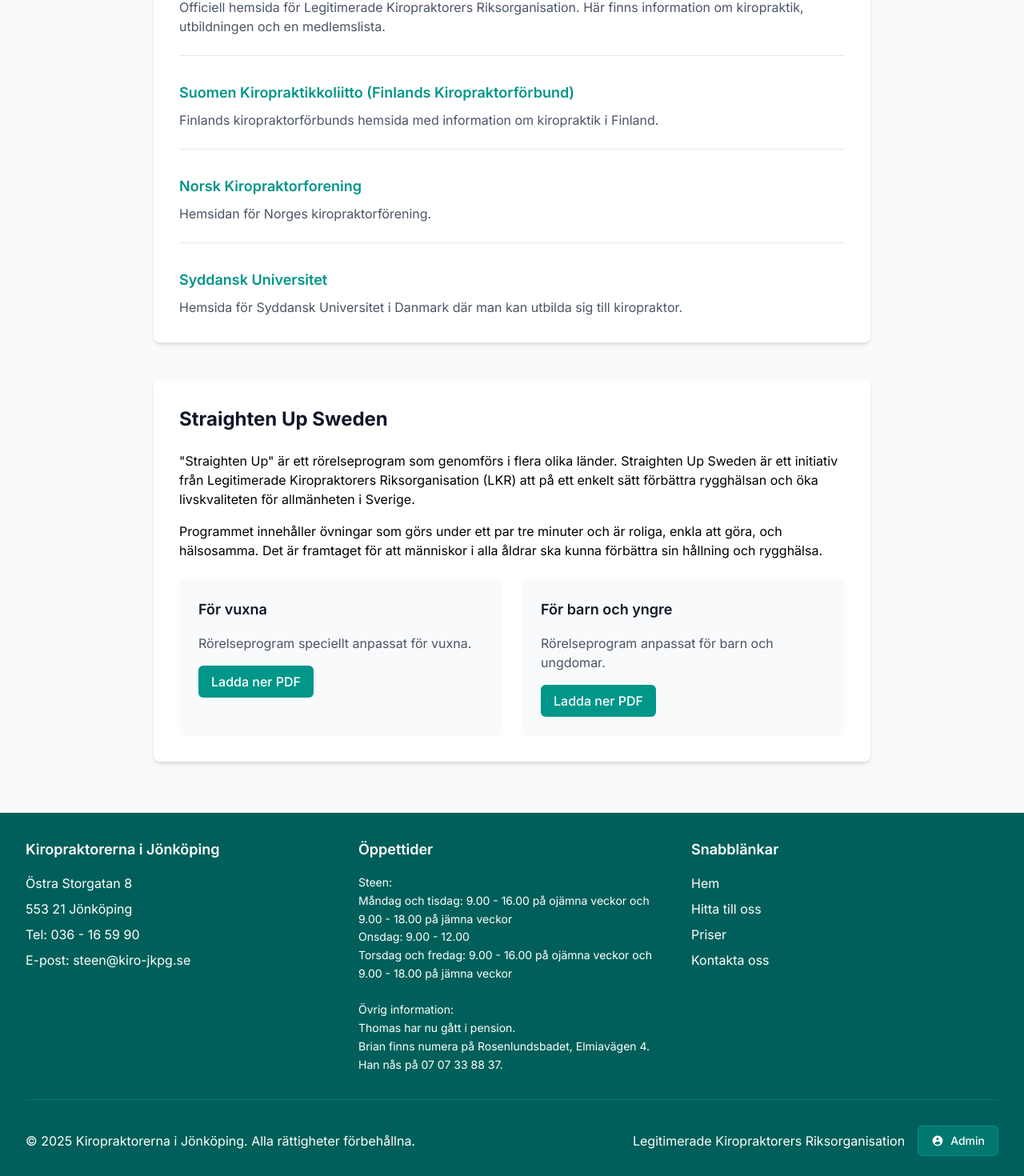
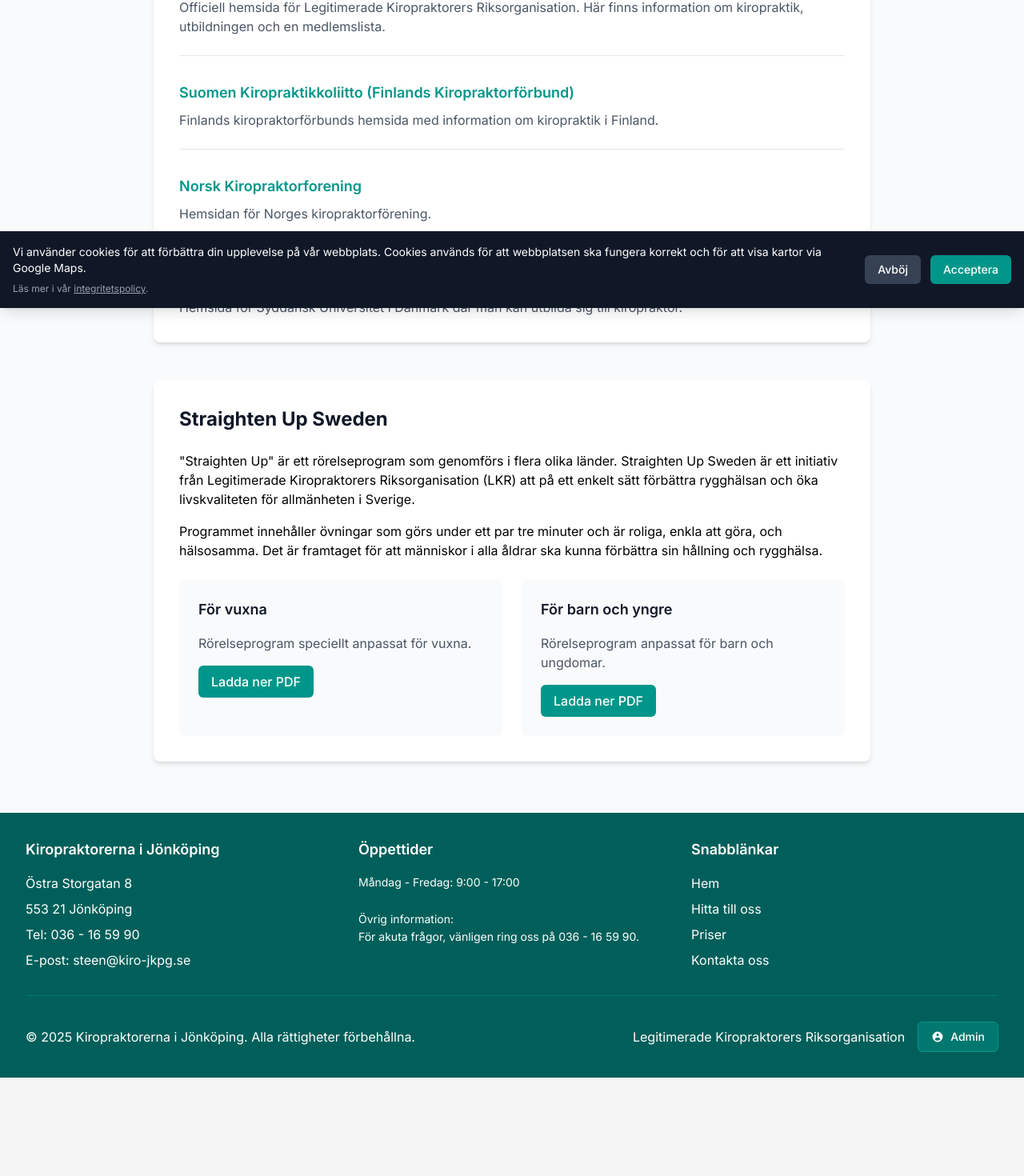
Before and after one commit to Gabrielerixon/kiro-steen, a Next.js app: page /lankar in a window 1280 px wide. Shown: the part 415-1885 px from the top of the page at 80% size. After the commit the page ends 1762 px from the top, so only its background shows below. Built offline with nearby package versions, Linux system fonts and the light colour scheme; no server answers; the database is empty.

Commit message:
final fixes typ

```diff
--- a/src/app/behandlingar-kunskap/page.tsx
+++ b/src/app/behandlingar-kunskap/page.tsx
@@ -107,7 +107,7 @@ export default function BehandlingarKunskap() {
                 </p>
                 <div className="flex flex-col sm:flex-row gap-4 mt-6">
                   <Link
-                    href="https://www.kiro-jkpg.se/includes/SUSvuxna.pdf"
+                    href="/documents/SUSvuxna.pdf"
                     target="_blank"
                     rel="noopener noreferrer"
                     className="inline-block bg-teal-600 text-white font-medium py-3 px-6 rounded-md hover:bg-teal-700 hover:text-white transition-colors text-center"
@@ -115,7 +115,7 @@ export default function BehandlingarKunskap() {
                     Ladda ner för vuxna
                   </Link>
                   <Link
-                    href="https://www.kiro-jkpg.se/includes/SUSyngre.pdf"
+                    href="/documents/SUSyngre.pdf"
                     target="_blank"
                     rel="noopener noreferrer"
                     className="inline-block bg-teal-600 text-white font-medium py-3 px-6 rounded-md hover:bg-teal-700 hover:text-white transition-colors text-center"
--- a/src/app/lankar/page.tsx
+++ b/src/app/lankar/page.tsx
@@ -84,7 +84,7 @@ export default function Lankar() {
                         Rörelseprogram speciellt anpassat för vuxna.
                       </p>
                       <Link
-                        href="https://www.kiro-jkpg.se/includes/SUSvuxna.pdf"
+                        href="/documents/SUSvuxna.pdf"
                         target="_blank"
                         rel="noopener noreferrer"
                         className="inline-block bg-teal-600 text-white font-medium py-2 px-4 rounded-md hover:bg-teal-700 transition-colors text-center"
@@ -99,7 +99,7 @@ export default function Lankar() {
                         Rörelseprogram anpassat för barn och ungdomar.
                       </p>
                       <Link
-                        href="https://www.kiro-jkpg.se/includes/SUSyngre.pdf"
+                        href="/documents/SUSyngre.pdf"
                         target="_blank"
                         rel="noopener noreferrer"
                         className="inline-block bg-teal-600 text-white font-medium py-2 px-4 rounded-md hover:bg-teal-700 transition-colors text-center"
--- a/src/app/layout.tsx
+++ b/src/app/layout.tsx
@@ -3,13 +3,27 @@ import { Inter } from 'next/font/google';
 import './globals.css';
 import Navbar from '@/components/layout/Navbar';
 import Footer from '@/components/layout/Footer';
+import CookieConsent from '@/components/shared/CookieConsent';
 
 const inter = Inter({ subsets: ['latin'] });
 
 export const metadata: Metadata = {
   title: 'Kiropraktorerna i Jönköping',
-  description: 'Professionell kiropraktisk behandling i centrala Jönköping. Legitimerade kiropraktorer med lång erfarenhet.',
-  keywords: 'kiropraktor, jönköping, ryggbesvär, nackbesvär, behandling, legitimerad',
+  description: 'Legitimerade kiropraktorer i centrala Jönköping. Vi hjälper dig med rygg- och nackbesvär samt andra muskel- och ledproblem. Professionell kiropraktisk behandling sedan 1979.',
+  keywords: 'kiropraktor, Jönköping, ryggbehandling, nackbesvär, kiropraktik, legitimerad kiropraktor, ryggvärk, nackont, led- och muskelbesvär, manuell terapi, triggerpunktsterapi',
+  authors: [{ name: 'Kiropraktorerna i Jönköping' }],
+  openGraph: {
+    title: 'Kiropraktorerna i Jönköping - Legitimerad Kiropraktisk Behandling',
+    description: 'Legitimerade kiropraktorer i centrala Jönköping sedan 1979. Professionell behandling av rygg-, nacke- och ledbesvär.',
+    type: 'website',
+    locale: 'sv_SE',
+    url: 'https://www.kiro-jkpg.se',
+    siteName: 'Kiropraktorerna i Jönköping',
+  },
+  robots: {
+    index: true,
+    follow: true,
+  },
 };
 
 export default function RootLayout({
@@ -28,8 +42,10 @@ export default function RootLayout({
               '@context': 'https://schema.org',
               '@type': 'MedicalBusiness',
               'name': 'Kiropraktorerna i Jönköping',
+              'description': 'Legitimerade kiropraktorer i centrala Jönköping. Professionell behandling av rygg-, nacke- och ledbesvär sedan 1979.',
               'url': 'https://www.kiro-jkpg.se',
               'telephone': '+4636165990',
+              'email': 'steen@kiro-jkpg.se',
               'address': {
                 '@type': 'PostalAddress',
                 'streetAddress': 'Östra Storgatan 8',
@@ -45,23 +61,15 @@ export default function RootLayout({
               'openingHoursSpecification': [
                 {
                   '@type': 'OpeningHoursSpecification',
-                  'dayOfWeek': ['Monday', 'Tuesday'],
+                  'dayOfWeek': ['Monday', 'Tuesday', 'Wednesday', 'Thursday', 'Friday'],
                   'opens': '09:00',
-                  'closes': '18:00'
-                },
-                {
-                  '@type': 'OpeningHoursSpecification',
-                  'dayOfWeek': 'Wednesday',
-                  'opens': '09:00',
-                  'closes': '12:00'
-                },
-                {
-                  '@type': 'OpeningHoursSpecification',
-                  'dayOfWeek': ['Thursday', 'Friday'],
-                  'opens': '09:00',
-                  'closes': '18:00'
+                  'closes': '17:00'
                 }
-              ]
+              ],
+              'priceRange': '$$',
+              'foundingDate': '1979',
+              'paymentAccepted': 'Cash, Card, Swish',
+              'currenciesAccepted': 'SEK'
             })
           }}
         />
@@ -77,6 +85,7 @@ export default function RootLayout({
           <Navbar />
           <main id="main-content" className="flex-grow">{children}</main>
           <Footer />
+          <CookieConsent />
         </div>
       </body>
     </html>
--- /dev/null
+++ b/src/components/shared/CookieConsent.tsx
@@ -0,0 +1,64 @@
+'use client';
+
+import { useState, useEffect } from 'react';
+import Link from 'next/link';
+
+export default function CookieConsent() {
+  const [showBanner, setShowBanner] = useState(false);
+
+  useEffect(() => {
+    // Kolla om användaren redan har accepterat cookies
+    const consent = localStorage.getItem('cookieConsent');
+    if (!consent) {
+      setShowBanner(true);
+    }
+  }, []);
+
+  const acceptCookies = () => {
+    localStorage.setItem('cookieConsent', 'accepted');
+    setShowBanner(false);
+  };
+
+  const declineCookies = () => {
+    localStorage.setItem('cookieConsent', 'declined');
+    setShowBanner(false);
+  };
+
+  if (!showBanner) return null;
+
+  return (
+    <div className="fixed bottom-0 left-0 right-0 bg-gray-900 text-white p-4 shadow-lg z-50 animate-slide-up">
+      <div className="max-w-7xl mx-auto">
+        <div className="flex flex-col md:flex-row items-center justify-between gap-4">
+          <div className="flex-1 text-sm">
+            <p className="mb-2">
+              Vi använder cookies för att förbättra din upplevelse på vår webbplats. Cookies används för att webbplatsen ska fungera korrekt och för att visa kartor via Google Maps.
+            </p>
+            <p className="text-xs text-gray-400">
+              Läs mer i vår{' '}
+              <Link href="/behandlingar-kunskap#forsta-besoket" className="underline hover:text-white">
+                integritetspolicy
+              </Link>
+              .
+            </p>
+          </div>
+
+          <div className="flex gap-3 flex-shrink-0">
+            <button
+              onClick={declineCookies}
+              className="px-4 py-2 bg-gray-700 hover:bg-gray-600 rounded-md text-sm font-medium transition-colors"
+            >
+              Avböj
+            </button>
+            <button
+              onClick={acceptCookies}
+              className="px-4 py-2 bg-teal-600 hover:bg-teal-700 rounded-md text-sm font-medium transition-colors"
+            >
+              Acceptera
+            </button>
+          </div>
+        </div>
+      </div>
+    </div>
+  );
+}
--- a/src/components/shared/OpeningHours.tsx
+++ b/src/components/shared/OpeningHours.tsx
@@ -20,30 +20,20 @@ export default function OpeningHours({ showTitle = true, className = '' }: Openi
       if (doc.exists()) {
         setContent(doc.data().content || '');
       } else {
-        // Fallback to default opening hours if no content in Firebase
-        setContent(`Steen:
-Måndag och tisdag: 9.00 - 16.00 på ojämna veckor och 9.00 - 18.00 på jämna veckor
-Onsdag: 9.00 - 12.00
-Torsdag och fredag: 9.00 - 16.00 på ojämna veckor och 9.00 - 18.00 på jämna veckor
+        // Fallback to NEW default opening hours if no content in Firebase
+        setContent(`Måndag - Fredag: 9:00 - 17:00
 
 Övrig information:
-Thomas har nu gått i pension.
-Brian finns numera på Rosenlundsbadet, Elmiavägen 4.
-Han nås på 07 07 33 88 37.`);
+För akuta frågor, vänligen ring oss på 036 - 16 59 90.`);
       }
       setLoading(false);
     }, (error) => {
       console.error('Error fetching opening hours:', error);
-      // Fallback to default content
-      setContent(`Steen:
-Måndag och tisdag: 9.00 - 16.00 på ojämna veckor och 9.00 - 18.00 på jämna veckor
-Onsdag: 9.00 - 12.00
-Torsdag och fredag: 9.00 - 16.00 på ojämna veckor och 9.00 - 18.00 på jämna veckor
+      // Fallback to NEW default content
+      setContent(`Måndag - Fredag: 9:00 - 17:00
 
 Övrig information:
-Thomas har nu gått i pension.
-Brian finns numera på Rosenlundsbadet, Elmiavägen 4.
-Han nås på 07 07 33 88 37.`);
+För akuta frågor, vänligen ring oss på 036 - 16 59 90.`);
       setLoading(false);
     });
 
--- a/tailwind.config.ts
+++ b/tailwind.config.ts
@@ -35,6 +35,15 @@ const config: Config = {
           },
         },
       },
+      animation: {
+        'slide-up': 'slideUp 0.5s ease-out',
+      },
+      keyframes: {
+        slideUp: {
+          '0%': { transform: 'translateY(100%)', opacity: '0' },
+          '100%': { transform: 'translateY(0)', opacity: '1' },
+        },
+      },
     },
   },
   plugins: [
```
Also changed, not shown: src/app/om-oss/page.tsx (+0 -46 lines), 2 other files (tests, documents, lock files or other folders).
